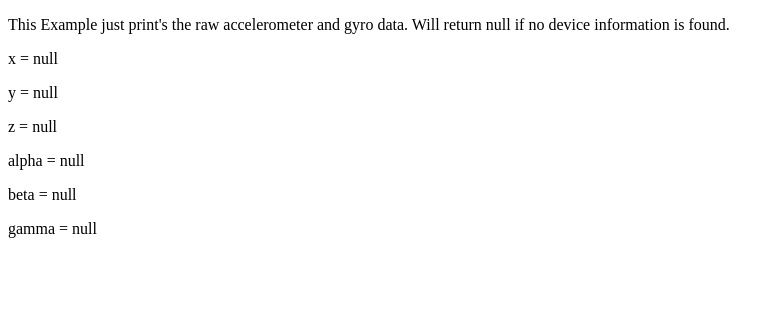
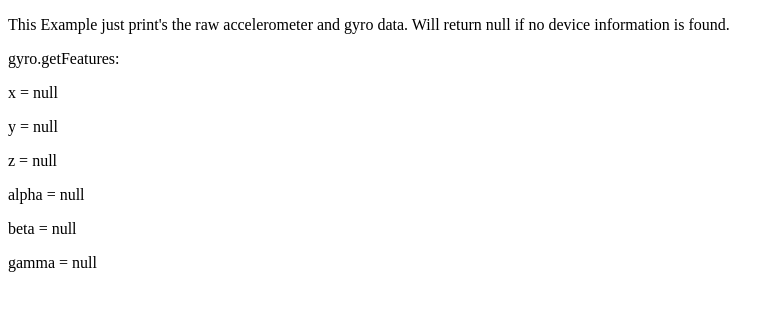
Before and after one commit to tomgco/gyro.js, a plain HTML site: page demo/index.html in a window 1280 px wide. Shown: the whole page, without its empty margins (0-780 px from the left). Drawn offline with Linux system fonts and the light colour scheme.

Commit message:
Adding extra item to demo

```diff
--- a/demo/index.html
+++ b/demo/index.html
@@ -6,11 +6,14 @@
 </head>
 <body>
 	<p>This Example just print's the raw accelerometer and gyro data. Will return null if no device information is found.</p>
+	<p>gyro.getFeatures: <span id="features"></span></p>
 	<span id="example"></span>
-	<script src="../js/gyro.min.js"></script>
+	<script src="../js/gyro.js"></script>
 	<script>
 		gyro.startTracking(function(o) {
-			var b = document.getElementById('example');
+			var b = document.getElementById('example'),
+					f = document.getElementById('features');
+			f.innerHTML = gyro.getFeatures();
 			b.innerHTML = "<p> x = " + o.x + "</p>" +
 										"<p> y = " + o.y + "</p>" +
 										"<p> z = " + o.z + "</p>" +
```
